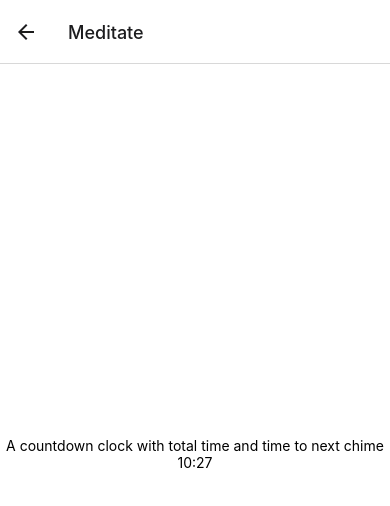
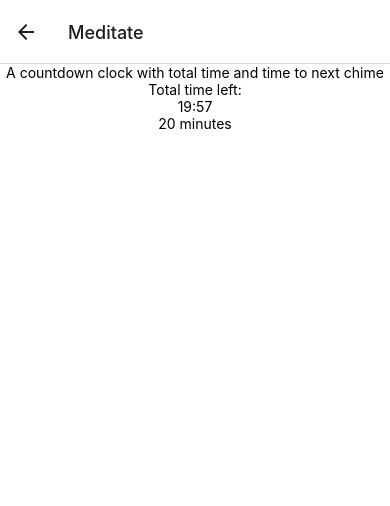
Before and after one commit to etp4eva/ThinkfulEric, a React Native app: screen / in a window 390 px wide. Both pictures are taken after a click on the button "START MEDITATION". Shown: the top 506 px of the page. Built offline with nearby package versions, Linux system fonts and the light colour scheme.

Commit message:
Chimes from Home -> Meditation

```diff
--- a/src/components/CountDown.tsx
+++ b/src/components/CountDown.tsx
@@ -6,12 +6,14 @@ import { Text } from "react-native"
 export enum CountDownState {
     RUNNING = 'RUNNING',
     PAUSED = 'PAUSED',
+    COMPLETE = 'COMPLETE',
 }
 
 type Props = {
     totalMinutes: number;
     totalSeconds: number;
     state: CountDownState;
+    onComplete?: () => void;
 };
 
 const generateDisplayString = (minutes: number, seconds: number) => {
@@ -36,10 +38,14 @@ export const CountDown = (props: Props) => {
     const elapsedMilliseconds = useState(0);
     const lastTime = useState(Date.now());
     const [state, setState] = useState(props.state);
-
-    const totalMs = calculateMs(props.totalMinutes, props.totalSeconds);
+    const [totalMs, setTotal] = useState(calculateMs(props.totalMinutes, props.totalSeconds));
 
     const updateTime = () => {
+        if (state === CountDownState.COMPLETE && props.onComplete) {
+            props.onComplete();
+            setState(CountDownState.PAUSED);
+        }
+
         if (state === CountDownState.RUNNING)
         {
             const interval = Date.now() - lastTime[0];
@@ -50,7 +56,7 @@ export const CountDown = (props: Props) => {
             if (msRemaining <= 0)
             {
                 msRemaining = 0;
-                setState(CountDownState.PAUSED);
+                setState(CountDownState.COMPLETE);
             }
 
             let minSec = calculateMinSec(msRemaining);
@@ -67,6 +73,11 @@ export const CountDown = (props: Props) => {
         return () => clearInterval(interval);
     });
 
+    useEffect(() => {
+        setTotal(calculateMs(props.totalMinutes, props.totalSeconds));
+        setState(props.state);
+    }, [props])
+
     return <Text>{timerDisplay}</Text>
 
 }
--- a/src/reducers/MeditationReducer.tsx
+++ b/src/reducers/MeditationReducer.tsx
@@ -53,7 +53,7 @@ export type Meditation = {
     log: string;
 }
 
-interface Chime {
+export interface Chime {
     label: string;
     numMinutes: number;
 }
--- a/src/screens/HomeScreen.tsx
+++ b/src/screens/HomeScreen.tsx
@@ -33,7 +33,7 @@ export const HomeScreen = ({ route, navigation }: StackScreenProps<RootStackPara
         <Text>Dial in your meditation settings here. When should chimes occur</Text>
         <Button
           title='Start Meditation'
-          onPress={ () => navigation.navigate('Meditate')}
+          onPress={ () => navigation.navigate('Meditate', {chimeList: state.chimes})}
         />
         <Button
           title='View log'
--- a/src/screens/MeditateScreen.tsx
+++ b/src/screens/MeditateScreen.tsx
@@ -1,6 +1,8 @@
 import { StackScreenProps } from "@react-navigation/stack"
-import { View, Text, StyleSheet } from "react-native";
+import { useState } from "react";
+import { View, Text, StyleSheet, FlatList } from "react-native";
 import { CountDown, CountDownState } from "../components/CountDown";
+import { Chime } from "../reducers/MeditationReducer";
 import { RootStackParamList } from "./ScreenParams";
 
 enum MeditationMode {
@@ -11,14 +13,54 @@ enum MeditationMode {
 }
 
 export const MeditateScreen = ({ route, navigation }: StackScreenProps<RootStackParamList, 'Meditate'> ) => {
+  const [chimeList, setChimeList] = useState<Chime[]>(route.params.chimeList);
+  const [nextChime, setNextChime] = useState<Chime>(chimeList[0]);
+  const [lastChime, setLastChime] = useState<Chime>(chimeList[chimeList.length - 1]);
+  const [timerState, setTimerState] = useState<CountDownState>(CountDownState.RUNNING);
+  const [nextChimeTime, setNextChimeTime] = useState(nextChime.numMinutes);
+
+  let nextChimeCounter;
+  if (chimeList.length > 1)
+  {
+    nextChimeCounter = (
+      <View>
+        <Text>Time until next chime:</Text>
+        <CountDown
+          totalMinutes={nextChimeTime}
+          totalSeconds={0}
+          state={timerState}
+          onComplete={() => {
+            if (chimeList.length > 1) {
+              setNextChime(chimeList[1]);
+              setNextChimeTime(chimeList[1].numMinutes);
+              setTimerState(CountDownState.RUNNING);
+            }
+            setChimeList(
+              chimeList.filter((value, index) => {return index !== 0})
+            );
+          }}
+        />
+      </View>
+    )
+  }
 
   return (
     <View style={styles.container}>
       <Text>A countdown clock with total time and time to next chime</Text>
+      <Text>Total time left:</Text>
       <CountDown
-        totalMinutes={10}
-        totalSeconds={30}
-        state={CountDownState.RUNNING}
+        totalMinutes={lastChime.numMinutes}
+        totalSeconds={0}
+        state={timerState}
+      />
+      {nextChimeCounter}
+      <FlatList
+        data={chimeList}
+        renderItem={({item}) => {
+          return (
+            <Text>{item.label}</Text>
+          )
+        }}
       />
     </View>
   )
--- a/src/screens/ScreenParams.tsx
+++ b/src/screens/ScreenParams.tsx
@@ -1,8 +1,10 @@
-import { Meditation } from "./LogScreen";
+import { Chime } from "../reducers/MeditationReducer";
 
 export type RootStackParamList = {
     'Home': undefined;
-    'Meditate': undefined;
+    'Meditate': {
+      chimeList: Chime[]
+    };
     'Log': undefined;
     'MeditationInfo': {
       meditationKey: string
```
